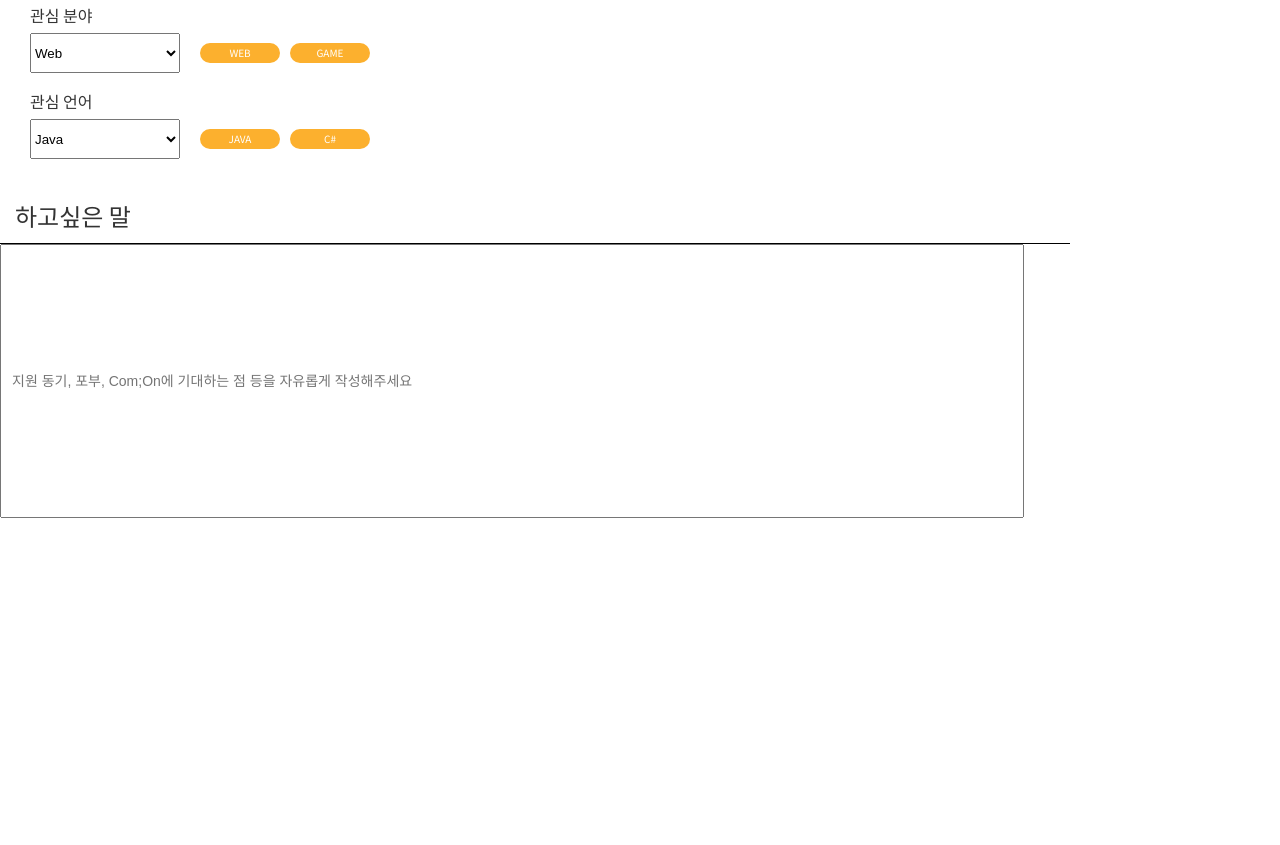
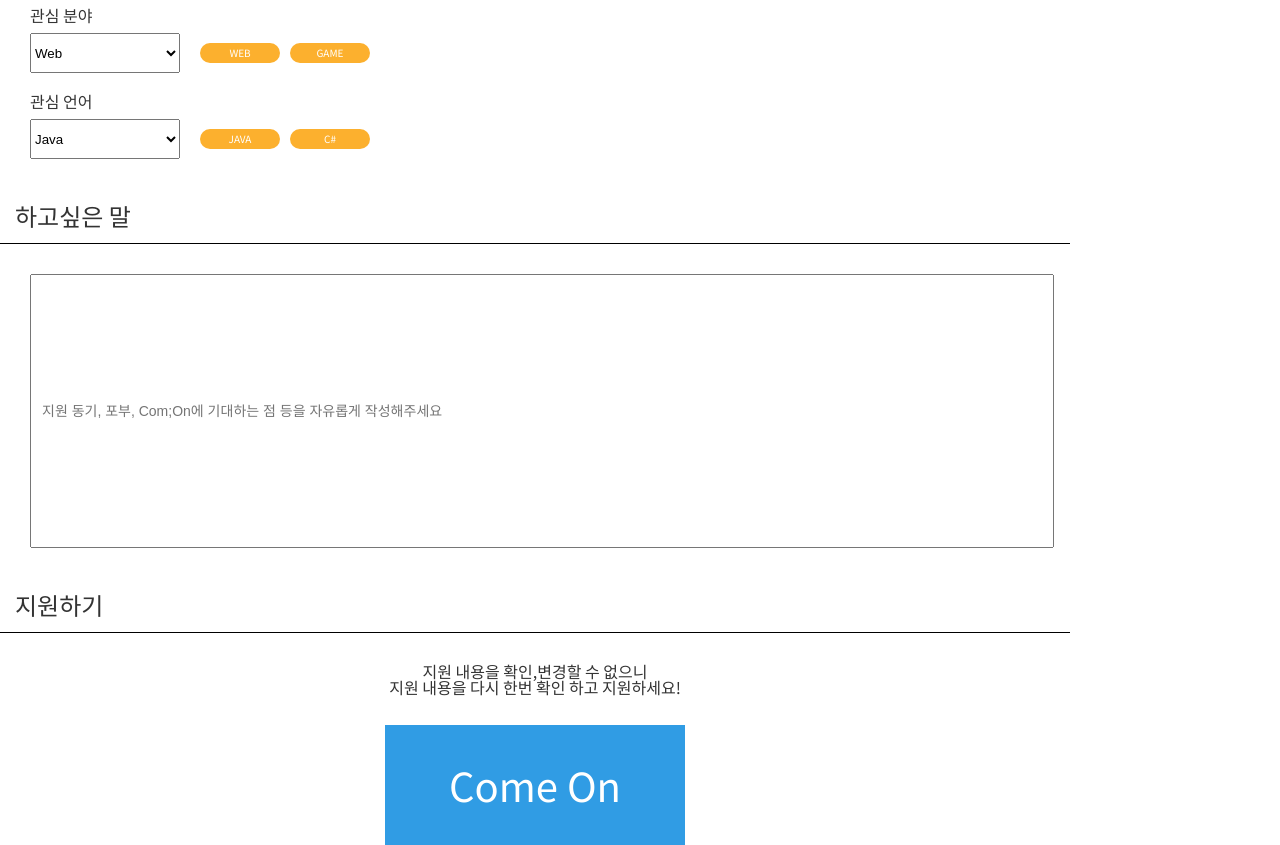
Before and after one commit to BCU-ComOn/ComOn, a plain HTML site: page apply/apply_comon page1.html in a window 1280 px wide. Shown: the part 364-1209 px from the top of the page. Before the commit the page ends 882 px from the top, so only its background shows below. Drawn offline with Linux system fonts and the light colour scheme; a web font is replaced by a local one.

Commit message:
[BFS-42]동아리 지원하기 - 지원하기
지원하기 파트 완성

```diff
--- a/apply/apply_comon page1.html
+++ b/apply/apply_comon page1.html
@@ -106,7 +106,17 @@
                 <input type="text" class="input-message" placeholder="지원 동기, 포부, Com;On에 기대하는 점 등을 자유롭게 작성해주세요" />
             </div>
         </div>
-
+        <h3 class = "small-title">지원하기</h3>
+        <div class = "s">
+            <p class ="advice">지원 내용을 확인,변경할 수 없으니</span>
+            <br>
+            <p class ="advice">지원 내용을 다시 한번 확인 하고 지원하세요!</span>
+        </div>
+        <div class = "s">
+            <div class = "bluebutton">
+                Come On
+            </div>
+        </div>
     </section>
 </body>
 </html>
--- a/apply/css/apply_comon page1.css
+++ b/apply/css/apply_comon page1.css
@@ -60,6 +60,10 @@
   line-height: 20px;
 }
 
+.advice {
+  text-align: center;
+  font-size: 16px;
+}
 
 .bluebutton {
   margin: 0px auto;
@@ -80,3 +84,7 @@
   font-size: 14px;
   padding: 10px;
 }
+
+.s {
+  margin: 30px;
+}
```
